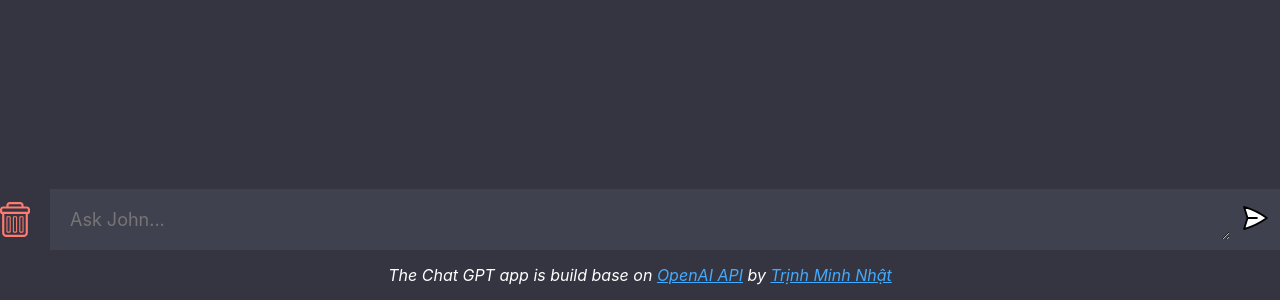
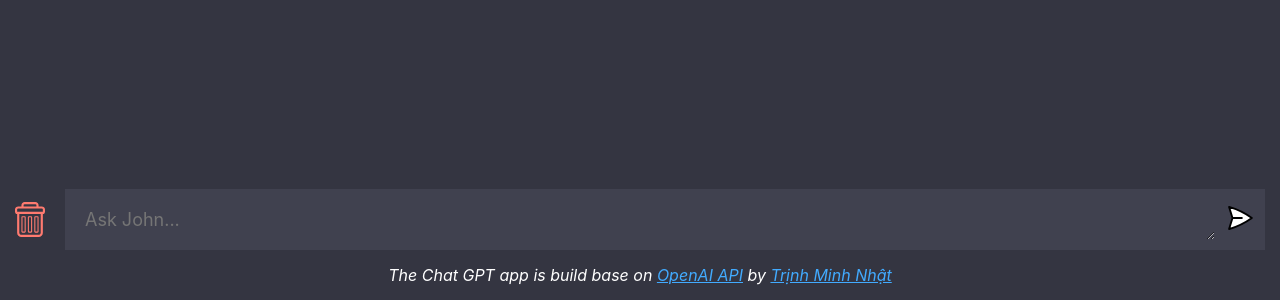
Before and after one commit to trinhminhnhat/vite-chat-gpt-open-ai-codex, a website built with Vite: page client/index.html in a window 1280 px wide. Shown: the part 500-800 px from the top of the page. Built offline with nearby package versions, Linux system fonts and the light colour scheme.

Commit message:
fix: update css

```diff
--- a/client/style.css
+++ b/client/style.css
@@ -119,7 +119,7 @@ form {
     display: flex;
     width: 100%;
     max-width: 1280px;
-    margin: 0 auto;
+    padding: 0 15px;
     gap: 20px;
     align-items: center;
 }
@@ -167,4 +167,5 @@ form img {
     margin: 15px;
     color: #fff;
     font-style: italic;
+    text-align: center;
 }
```
